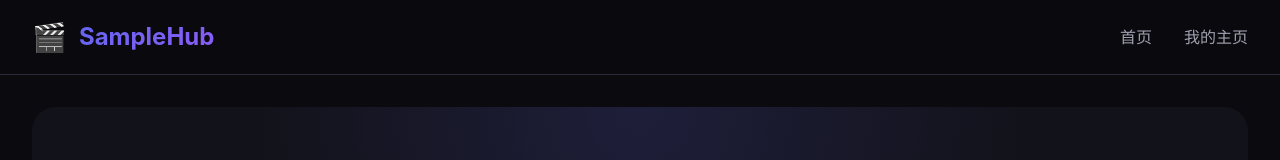
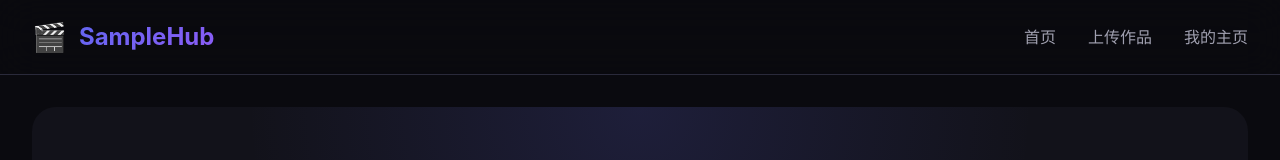
Before and after one commit to Rascal0814/framesmith, a React app: page /framesmith/ in a window 1280 px wide. Shown: the top 160 px of the page. Built offline with nearby package versions, Linux system fonts and the light colour scheme; the HTML template or start-up script is replaced by a standard one.

Commit message:
fix: 所有人可见上传入口

```diff
--- a/src/components/Header.jsx
+++ b/src/components/Header.jsx
@@ -24,12 +24,8 @@ function Header() {
         </Link>
         <nav className="nav">
           <Link to="/">首页</Link>
-          {isOwner && (
-            <>
-              <Link to="/upload">上传作品</Link>
-              <Link to="/admin">管理</Link>
-            </>
-          )}
+          <Link to="/upload">上传作品</Link>
+          {isOwner && <Link to="/admin">管理</Link>}
           <Link to="/profile/1">我的主页</Link>
           {isOwner && (
             <a href="#" onClick={handleLogout} style={{color: '#ff6b6b'}}>退出</a>
```
